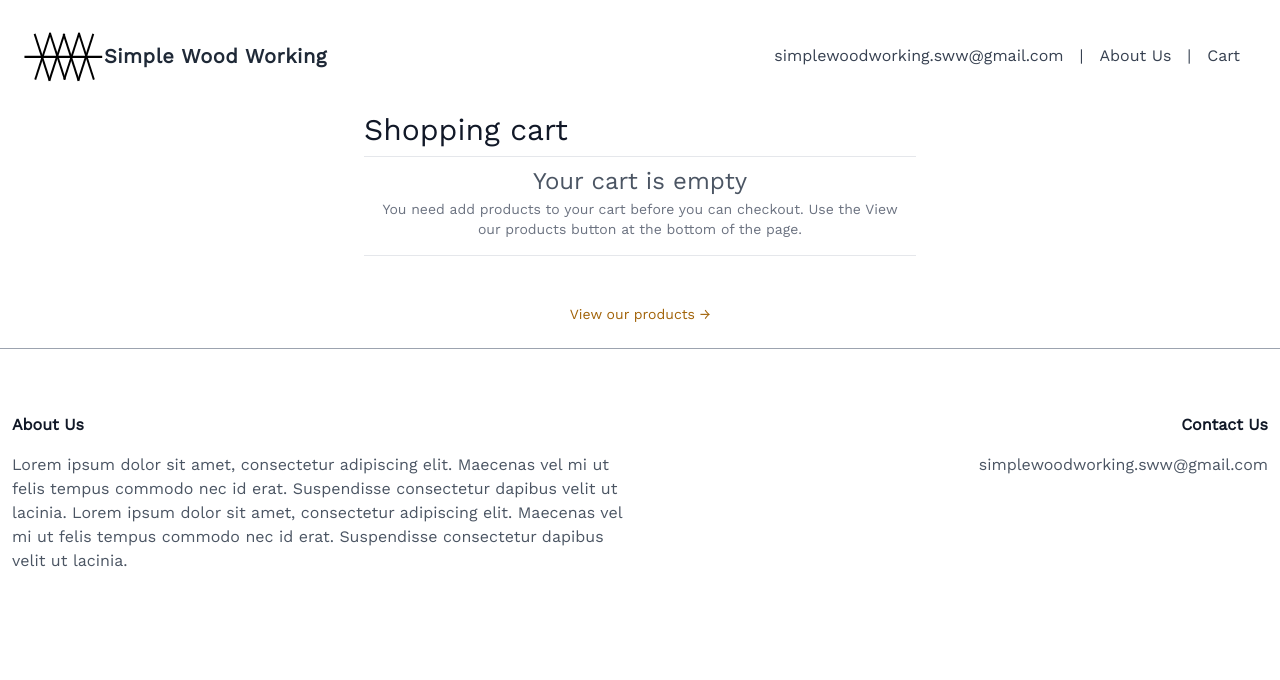
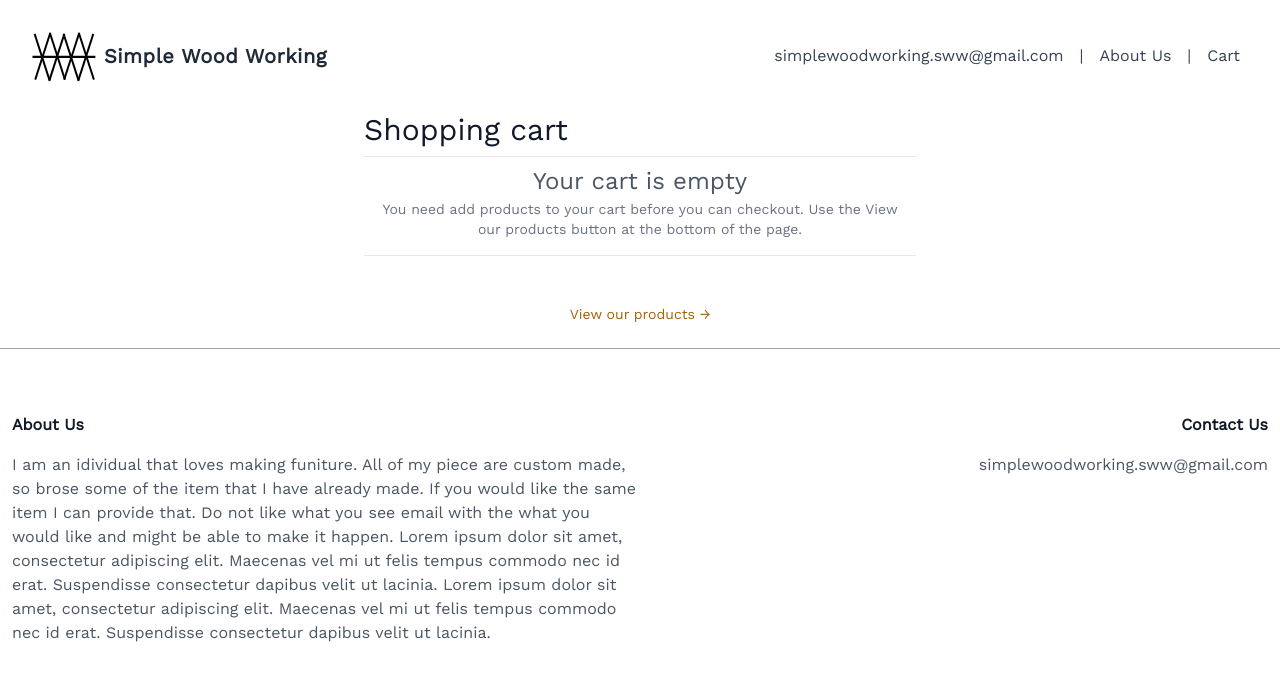
Before and after one commit to adamMcneil/simple-wood-working, a SvelteKit app: page /cart in a window 1280 px wide. Shown: the top 680 px of the page. Built offline with nearby package versions, Linux system fonts and the light colour scheme.

Commit message:
converted to wood working website

```diff
--- a/src/lib/products.ts
+++ b/src/lib/products.ts
@@ -64,6 +64,21 @@ export class Product {
 
 // List of all the products
 const productsData: ProductData[] = [
+  {
+    title: "Dinning Room Table",
+    slug: "table",
+    description: "this is a very large custom made dinning room table.",
+    stats: new Map<string, string>([
+      ["Brand", "Sigma"],
+      ["Focal Length Description", "Standard Zoom"],
+      ["Lens Type", "Standard"],
+      ["Compatible Mountings", "Sony E"],
+      ["Camera Lens Description", "70 mm"],
+    ]),
+    price: "$1000",
+    stripe_link: "https://buy.stripe.com/test_4gwaET12p1nZ6kM5kk",
+    price_id: "",
+  },
   {
     title: "Camera Lens",
     slug: "camera-lens",
--- a/src/routes/+layout.svelte
+++ b/src/routes/+layout.svelte
@@ -21,7 +21,119 @@
                 class="flex items-center tracking-wide no-underline hover:no-underline font-bold text-gray-800 text-xl"
                 href="{ base }/"
                 >
-                <img src = "favicon.svg" height="80px" width="80px" alt="My Happy SVG"/>
+                <svg
+                width="5pc"
+                height="5pc"
+                viewBox="0 0 210 210"
+                version="1.1"
+                id="svg5"
+                inkscape:version="1.1.2 (0a00cf5339, 2022-02-04)"
+                sodipodi:docname="favicon.svg"
+                xmlns:inkscape="http://www.inkscape.org/namespaces/inkscape"
+                xmlns:sodipodi="http://sodipodi.sourceforge.net/DTD/sodipodi-0.dtd"
+                xmlns="http://www.w3.org/2000/svg"
+                xmlns:svg="http://www.w3.org/2000/svg">
+                <sodipodi:namedview
+                    id="namedview7"
+                    pagecolor="#ffffff"
+                    bordercolor="#666666"
+                    borderopacity="1.0"
+                    inkscape:pageshadow="2"
+                    inkscape:pageopacity="0.0"
+                    inkscape:pagecheckerboard="0"
+                    inkscape:document-units="mm"
+                    showgrid="false"
+                    inkscape:zoom="0.77771465"
+                    inkscape:cx="396.67505"
+                    inkscape:cy="355.52886"
+                    inkscape:window-width="2560"
+                    inkscape:window-height="1376"
+                    inkscape:window-x="1920"
+                    inkscape:window-y="277"
+                    inkscape:window-maximized="1"
+                    inkscape:current-layer="layer1"
+                    height="296mm"
+                    units="pc" />
+                <defs
+                    id="defs2" />
+                <g
+                    inkscape:label="Layer 1"
+                    inkscape:groupmode="layer"
+                    id="layer1">
+                    <rect
+                    style="opacity:1;fill:#000000;fill-rule:evenodd;stroke-width:0.491972"
+                    id="rect31"
+                    width="5.2109575"
+                    height="129.2655"
+                    x="76.862267"
+                    y="13.589668"
+                    transform="matrix(0.92041039,0.3909536,-0.30586868,0.95207371,0,0)" />
+                    <rect
+                    style="opacity:1;fill:#000000;fill-rule:evenodd;stroke-width:0.491972"
+                    id="rect515"
+                    width="5.2109575"
+                    height="129.2655"
+                    x="149.52251"
+                    y="-16.246801"
+                    transform="matrix(0.92041039,0.3909536,-0.30586868,0.95207371,0,0)" />
+                    <rect
+                    style="opacity:1;fill:#000000;fill-rule:evenodd;stroke-width:0.491972"
+                    id="rect517"
+                    width="5.2109575"
+                    height="129.2655"
+                    x="-54.009987"
+                    y="67.330627"
+                    transform="matrix(-0.92041039,0.3909536,0.30586868,0.95207371,0,0)" />
+                    <rect
+                    style="opacity:1;fill:#000000;fill-rule:evenodd;stroke-width:0.491972"
+                    id="rect519"
+                    width="5.2109575"
+                    height="129.2655"
+                    x="-126.66998"
+                    y="97.167107"
+                    transform="matrix(-0.92041039,0.3909536,0.30586868,0.95207371,0,0)" />
+                    <rect
+                    style="opacity:1;fill:#000000;fill-rule:evenodd;stroke-width:0.491972"
+                    id="rect31-3"
+                    width="5.2109575"
+                    height="129.2655"
+                    x="9.6664028"
+                    y="-183.53963"
+                    transform="matrix(0.92041039,-0.3909536,-0.30586868,-0.95207371,0,0)" />
+                    <rect
+                    style="opacity:1;fill:#000000;fill-rule:evenodd;stroke-width:0.491972"
+                    id="rect515-6"
+                    width="5.2109575"
+                    height="129.2655"
+                    x="82.32663"
+                    y="-213.3761"
+                    transform="matrix(0.92041039,-0.3909536,-0.30586868,-0.95207371,0,0)" />
+                    <rect
+                    style="opacity:1;fill:#000000;fill-rule:evenodd;stroke-width:0.491972"
+                    id="rect517-7"
+                    width="5.2109575"
+                    height="129.2655"
+                    x="-118.2382"
+                    y="-131.0173"
+                    transform="matrix(-0.92041037,-0.39095364,0.30586871,-0.9520737,0,0)" />
+                    <rect
+                    style="opacity:1;fill:#000000;fill-rule:evenodd;stroke-width:0.491972"
+                    id="rect519-5"
+                    width="5.2109575"
+                    height="129.2655"
+                    x="-190.89821"
+                    y="-101.18079"
+                    transform="matrix(-0.92041037,-0.39095364,0.30586871,-0.9520737,0,0)" />
+                    <rect
+                    style="opacity:1;fill:#000000;fill-rule:evenodd;stroke-width:0.590345"
+                    id="rect566"
+                    width="5.8791943"
+                    height="164.97313"
+                    x="-110.57372"
+                    y="-186.79282"
+                    transform="matrix(-0.00483941,-0.99998829,-0.99999532,0.00306075,0,0)" />
+                </g>
+                </svg>
 
                 Simple Wood Working
             </a>
@@ -72,6 +184,10 @@
                 <div class="px-3 md:px-0">
                     <h3 class="font-bold text-gray-900">About Us</h3>
                     <p class="py-4">
+                        I am an idividual that loves making funiture.
+                        All of my piece are custom made, so brose some of the item that I have already made.
+                        If you would like the same item I can provide that.
+                        Do not like what you see email with the what you would like and might be able to make it happen.
                         Lorem ipsum dolor sit amet, consectetur adipiscing elit.
                         Maecenas vel mi ut felis tempus commodo nec id erat.
                         Suspendisse consectetur dapibus velit ut lacinia. Lorem
--- a/src/routes/+page.svelte
+++ b/src/routes/+page.svelte
@@ -12,7 +12,7 @@
         <div
             class="flex flex-col w-full lg:w-1/2 justify-center items-start px-6 tracking-wide"
         >
-            <h1 class="text-black text-3xl my-4">Excavators and More</h1>
+            <h1 class="text-black text-3xl my-4">Table, Benches, and More</h1>
             <div>
                 <a
                     class="text-2xl inline-block no-underline border-b border-gray-600 leading-relaxed hover:text-black hover:border-black"
```
Also changed, not shown: src/lib/images/table/0.jpg (added), static/favicon.svg.
